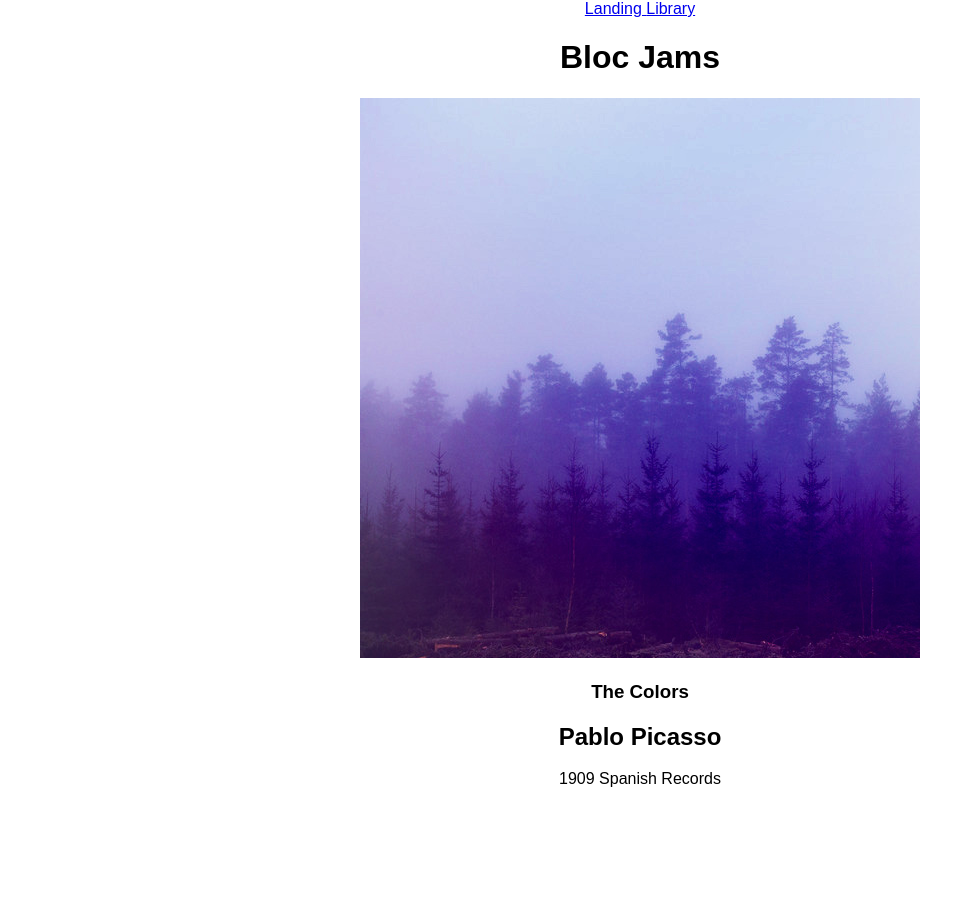
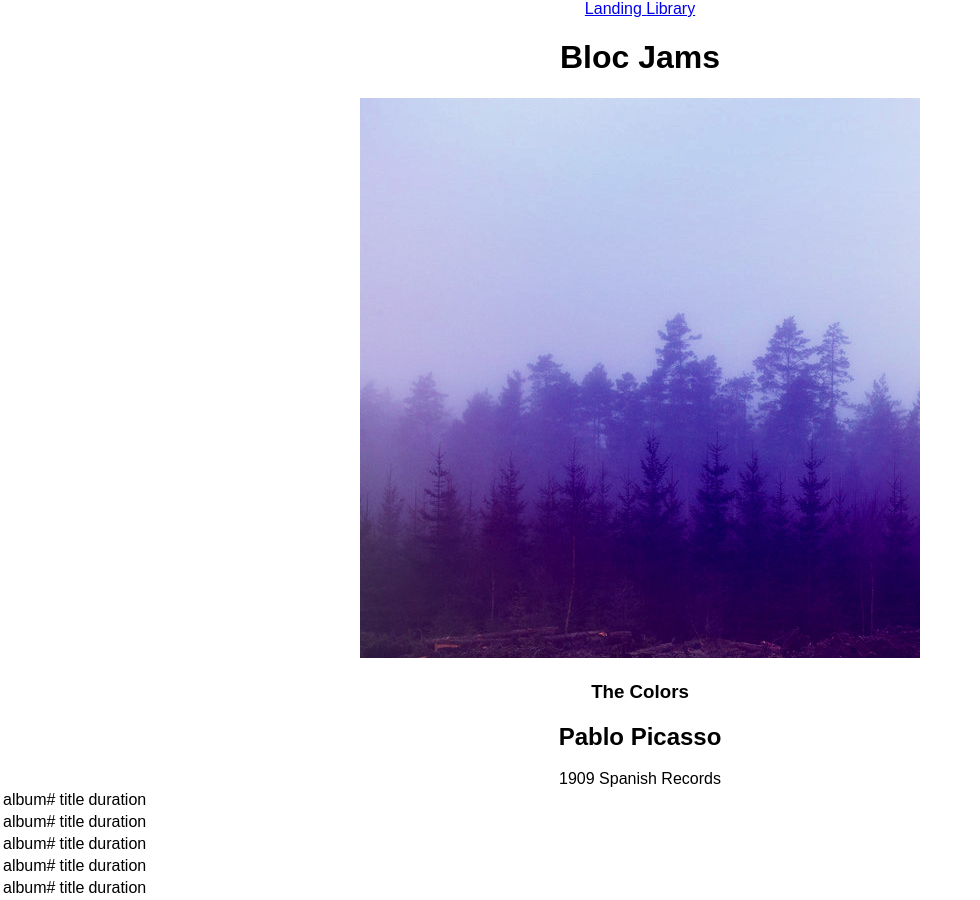
Before and after one commit to kristru/bloc-jams-react, a React (Create React App) app: page /album/the-colors in a window 1280 px wide. Shown: the whole page, without its empty margins (0-980 px from the left). Before the commit the page ends 800 px from the top, so only its background shows below. Built offline with nearby package versions, Linux system fonts and the light colour scheme.

Commit message:
map through album songs

```diff
--- a/public/index.html
+++ b/public/index.html
@@ -10,6 +10,7 @@
     -->
     <link rel="manifest" href="%PUBLIC_URL%/manifest.json">
     <link rel="shortcut icon" href="%PUBLIC_URL%/favicon.ico">
+    <link rel="ion icons" href="http://code.ionicframework.com/ionicons/2.0.1/css/ionicons.min.css">
     <!--
       Notice the use of %PUBLIC_URL% in the tags above.
       It will be replaced with the URL of the `public` folder during the build.
--- a/src/components/Album.js
+++ b/src/components/Album.js
@@ -6,7 +6,6 @@ class Album extends Component{
     super(props);
 
   const album = albumData.find( album => {
-    console.log(album, this.props);
     return album.slug === this.props.match.params.slug
   });
 
@@ -32,7 +31,16 @@ class Album extends Component{
             <col id="song-title-column" />
             <col id="song-duration-column" />
           </colgroup>
-          <tbody>
+          <tbody className='songs'>
+            {
+              this.state.album.songs.map((album,index) =>
+                 <tr key={index}>
+                    <td className="ion-play">album#</td>
+                    <td id="song-title">title{this.state.album.songs.title}</td>
+                    <td id="song-duration">duration{this.state.album.songs.duration}</td>
+                 </tr>
+              )
+           }
           </tbody>
         </table>
       </section>
```
